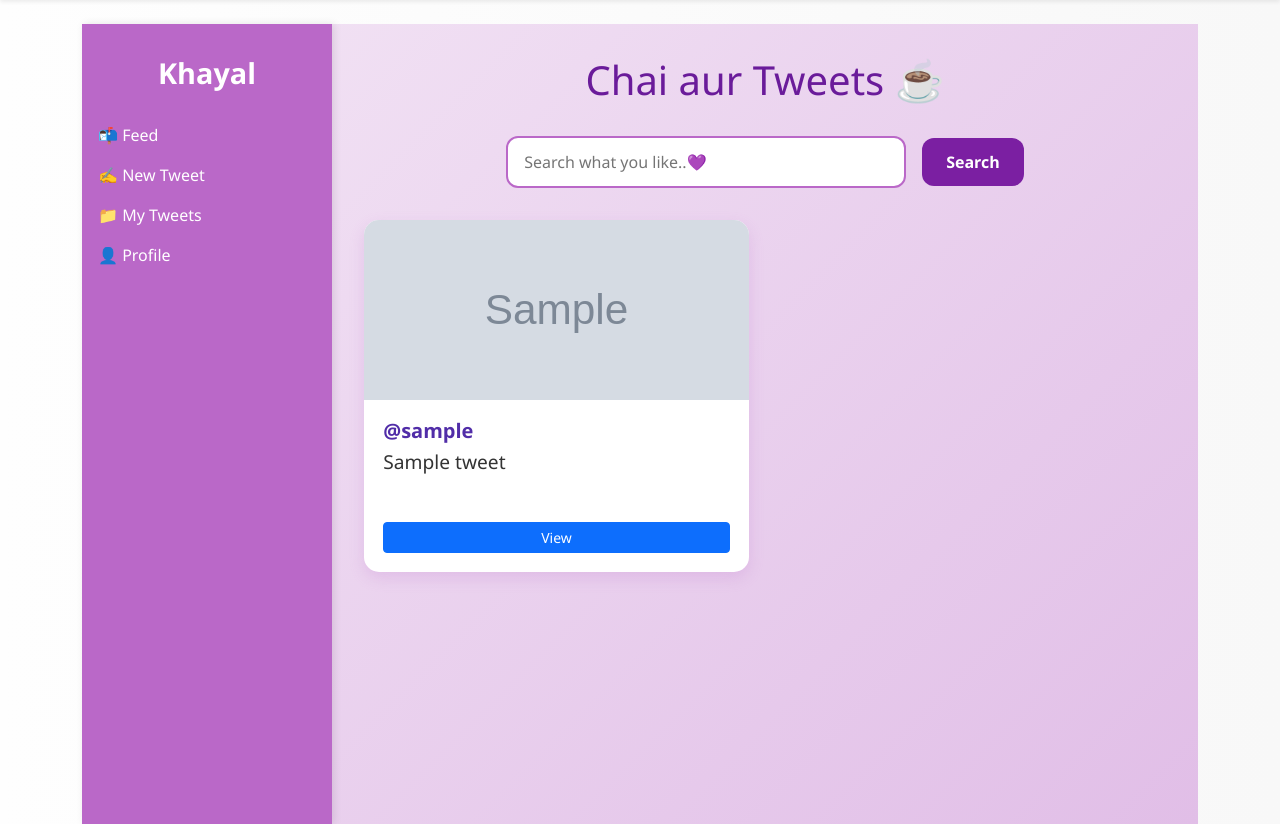
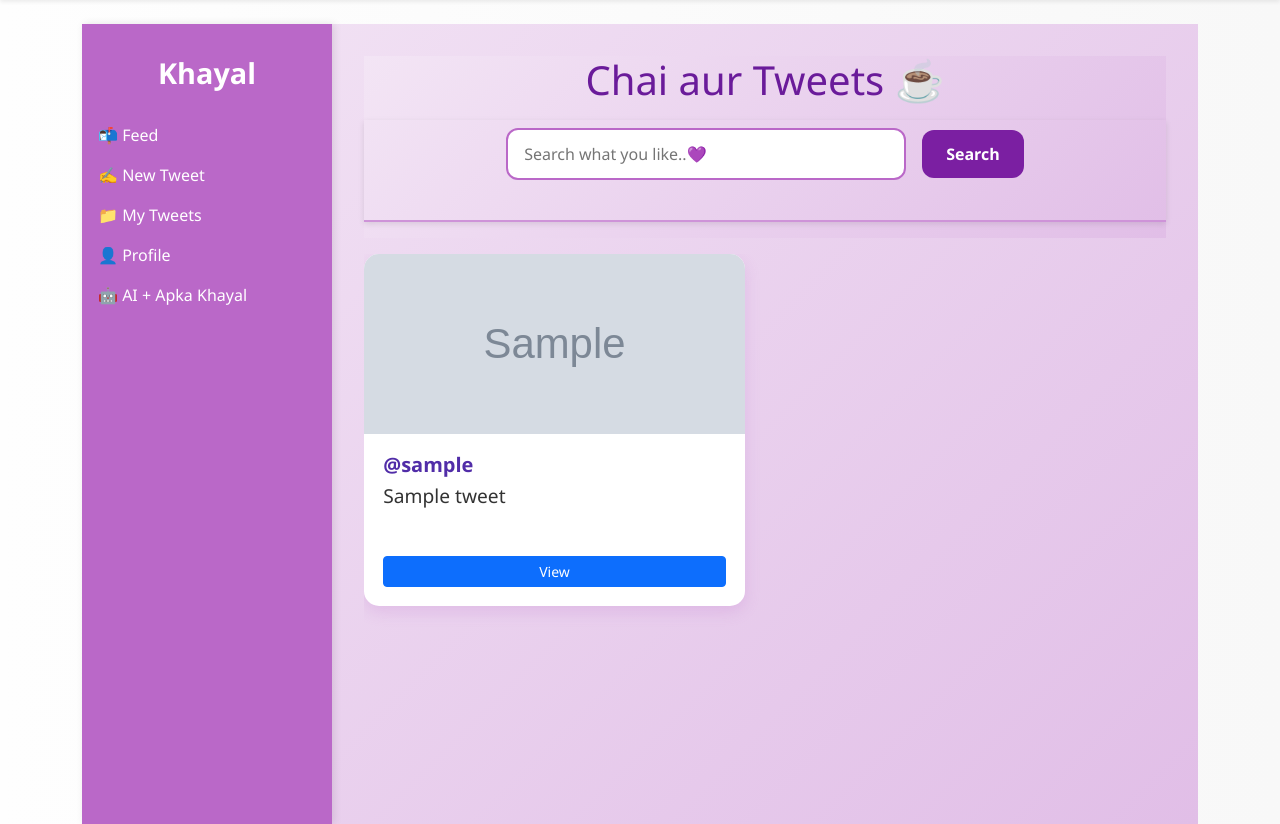
Before and after one commit to stuti-sharma17/blog-app, a Django app: template tweet/templates/tweet_list.html in a window 1280 px wide. Shown: the part 56-880 px from the top of the page. Run offline with Django 3.2, Linux system fonts and the light colour scheme; the template is opened without the code that fills it: most values are stand-ins (such as "Sample title", 1, 10 or a date in 2020); grey boxes marked "Sample" are stand-in pictures; some libraries are stand-ins or nearby versions.

Commit message:
added ai integration

```diff
--- a/static/css/tweet_form.css
+++ b/static/css/tweet_form.css
@@ -7,7 +7,7 @@
   }
 
   .tweet-form-card {
-    background: linear-gradient(135deg, #e1bee7, #f3e5f5);
+    background: linear-gradient(135deg, #d89ae8, #ffffff);
     border-radius: 20px;
     box-shadow: 0 12px 30px rgba(186, 104, 200, 0.15);
     padding: 2.5rem;
--- a/static/css/tweet_list.css
+++ b/static/css/tweet_list.css
@@ -4,6 +4,7 @@
   background: linear-gradient(135deg, #f3e5f5, #e1bee7);
   font-family: 'Segoe UI', sans-serif;
   animation: fadeIn 1s ease-out;
+  overflow: visible;
 }
 
 .sidebar {
@@ -57,20 +58,52 @@
 .tweet-section {
   flex: 1;
   padding: 2rem;
+  display: flex;
+  flex-direction: column;
+  max-height: 100vh;
+  overflow: hidden; /* Important: Prevent outer scroll */
+}
+
+/* Header section - Now fixed */
+.tweets-header-section {
+  position: sticky;
+  top: 0;
+  z-index: 1000;
+  background: linear-gradient(135deg, #f3e5f5, #e1bee7);
+  padding-bottom: 1rem;
 }
 
 .page-header {
   text-align: center;
   font-size: 2.5rem;
-  margin-bottom: 2rem;
+  margin-bottom: 1rem;
   color: #6a1b9a;
   animation: slideUp 0.8s ease-out;
+}
+
+.sticky-search-form {
+  position: relative; /* Changed from sticky as it's inside a sticky container */
+  z-index: 999;
+  background-color: transparent; /* Let parent background show */
+  padding: 0.5rem 0;
+  border-bottom: 2px solid #ce93d8;
+  box-shadow: 0 2px 6px rgba(0, 0, 0, 0.1);
+}
+
+/* Scrollable content */
+.tweet-scrollable {
+  flex: 1;
+  overflow-y: auto; /* Only this section scrolls */
+  padding-right: 8px;
+  scroll-behavior: smooth;
+  margin-top: 1rem;
 }
 
 .tweet-grid {
   display: grid;
   grid-template-columns: repeat(auto-fill, minmax(260px, 1fr));
   gap: 2rem;
+  padding-bottom: 2rem;
 }
 
 .tweet-card {
@@ -153,6 +186,16 @@
   background-color: #ef5350;
 }
 
+/* Scrollbar styling for the scrollable section */
+.tweet-scrollable::-webkit-scrollbar {
+  width: 6px;
+}
+
+.tweet-scrollable::-webkit-scrollbar-thumb {
+  background-color: #ce93d8;
+  border-radius: 6px;
+}
+
 @keyframes fadeIn {
   from { opacity: 0; transform: translateY(20px); }
   to { opacity: 1; transform: translateY(0); }
--- a/templates/sidebar_layout.html
+++ b/templates/sidebar_layout.html
@@ -14,6 +14,7 @@
       <li><a href="{% url 'tweet_create' %}">✍️ New Tweet</a></li>
       <li><a href="{% url 'my_tweets' %}">📁 My Tweets</a></li>
       <li><a href="{% url 'profile' %}">👤 Profile</a></li>
+      <li><a href="{% url 'ai_tweet_idea' %}">🤖 AI + Apka Khayal</a></li>
       {% comment %} <li><a href="{% url 'logout' %}">🚪 Logout</a></li> {% endcomment %}
     </ul>
   </aside>
--- a/tweet/templates/tweet_list.html
+++ b/tweet/templates/tweet_list.html
@@ -4,13 +4,19 @@
 {% block title %}Chai aur Tweet | Khayal{% endblock %}
 
 {% block sidebar_content %}
+<!-- Fixed header section -->
+<div class="tweets-header-section">
   <h1 class="page-header">Chai aur Tweets ☕</h1>
 
+  <div class="sticky-search-form">
     {% include "includes/tweet_search_form.html" %}
+  </div>
+</div>
 
+<!-- Scrollable content section -->
+<div class="tweet-scrollable">
   <div class="tweet-grid">
     {% for tweet in tweets %}
-  {% comment %} <p>ID: {{ tweet.id }}</p> {% endcomment %}
     <div class="tweet-card" data-tweet-id="{{ tweet.id }}">
       {% if tweet.photo %}
       <img src="{{ tweet.photo.url }}" class="tweet-image" alt="Tweet Photo">
@@ -37,6 +43,8 @@
     </div>
     {% endfor %}
   </div>
+</div>
+
 <!-- Tweet Detail Modal -->
 <div class="modal fade" id="tweetDetailModal" tabindex="-1" aria-labelledby="tweetDetailModalLabel" aria-hidden="true">
   <div class="modal-dialog modal-lg modal-dialog-centered">
--- a/tweet/urls.py
+++ b/tweet/urls.py
@@ -1,7 +1,7 @@
 from . import views
 from rest_framework.routers import DefaultRouter
 from django.urls import path, include
-from .views import TweetViewSet, profile_view, edit_profile
+from .views import TweetViewSet, profile_view, edit_profile, ai_tweet_idea_view
 from rest_framework.authtoken.views import obtain_auth_token
 router=DefaultRouter()
 router.register(r'tweets', TweetViewSet)
@@ -19,5 +19,7 @@ urlpatterns = [
     path('profile/edit/', edit_profile, name='edit_profile'),
     path('search/', views.tweet_search, name='tweet_search'),
     path('<int:tweet_id>/detail/', views.tweet_detail, name='tweet_detail'),
+    path('ai_idea/', views.ai_tweet_idea_view, name='ai_tweet_idea'),
+
 
 ]
```
Also changed, not shown: tweet/forms.py (+11 -0 lines), tweet/templates/ai_tweet_idea.html (added, +98 -0 lines), tweet/utils/ai_helper.py (added, +23 -0 lines), tweet/views.py (+23 -0 lines), 2 other files. Lines whose indentation alone changed are shown as unchanged.
